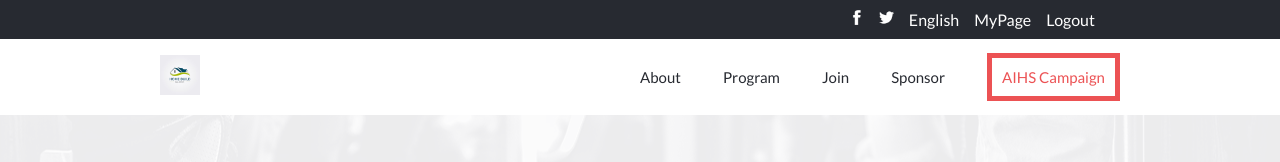
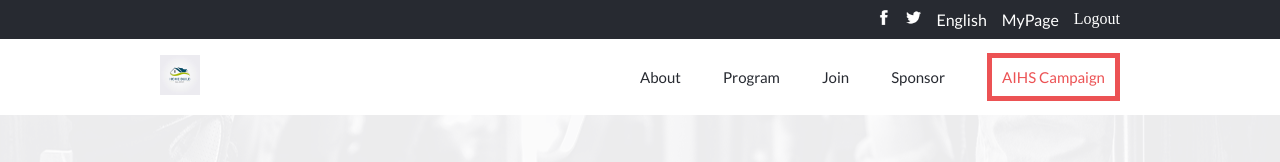
Before and after one commit to H-Ramalan/module1-capstone, a website: page index.html in a window 1280 px wide. Shown: the top 162 px of the page. Drawn offline with Linux system fonts and the light colour scheme; a web font is replaced by a local one.

Commit message:
styling modification

```diff
--- a/about.css
+++ b/about.css
@@ -20,7 +20,7 @@
   display: flex;
   list-style: none;
   color: #fff;
-  padding: 10px;
+  padding: 10px 0;
   justify-content: flex-end;
 }
 
--- a/home.css
+++ b/home.css
@@ -20,7 +20,7 @@
   display: flex;
   list-style: none;
   color: #fff;
-  padding: 10px;
+  padding: 10px 0;
   justify-content: flex-end;
 }
 
--- a/index.html
+++ b/index.html
@@ -24,7 +24,7 @@
             </li>
             <li class="list">English</li>
             <li class="list">MyPage</li>
-            <li class="list">Logout</li>
+            <li class="lists">Logout</li>
           </ul>
         </div>
       </nav>
```
Also changed, not shown: about.html (+1 -1 lines).
